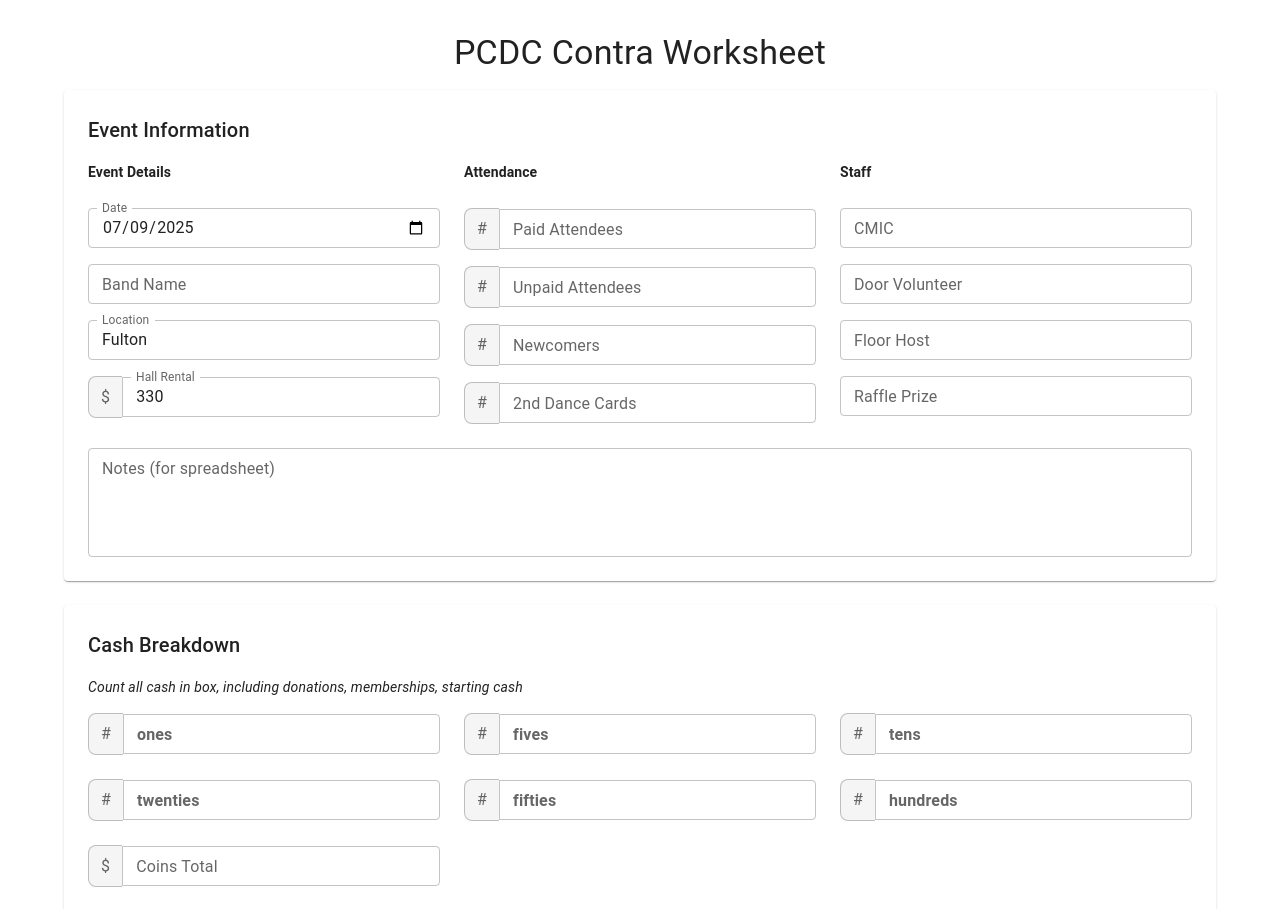
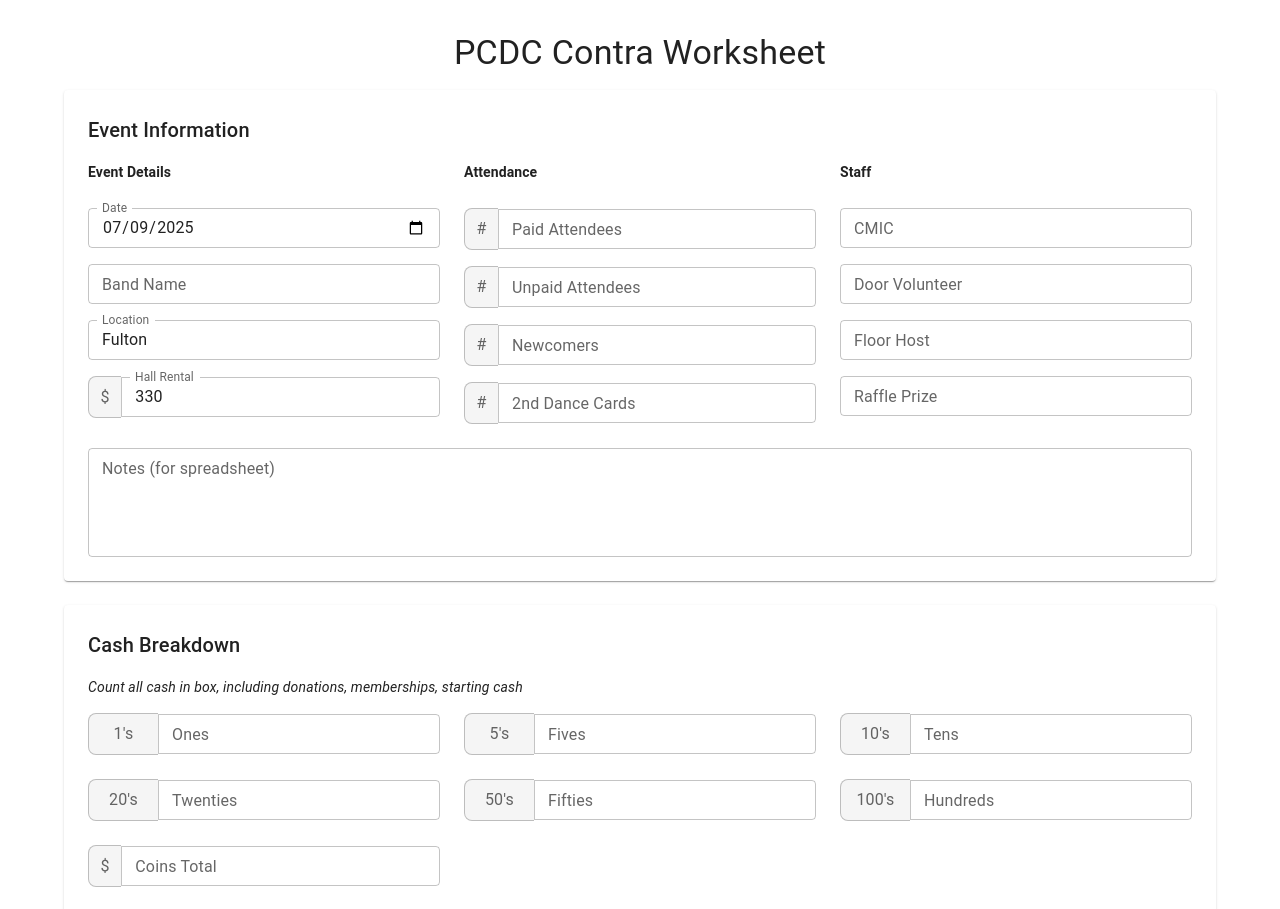
Before and after one commit to ashgoren/contra-worksheet, a React (Vite) app: page / in a window 1280 px wide. Shown: the top 909 px of the page. Built offline with nearby package versions, Linux system fonts and the light colour scheme; some icons are missing.

Commit message:
change adornment appearance for cash boxes

```diff
--- a/src/components/inputs.tsx
+++ b/src/components/inputs.tsx
@@ -36,11 +36,13 @@ export const RHFTextField = ({ name, label, type = 'text', size = 'small', ...re
 
 interface RHFAdornedFieldProps extends Omit<RHFTextFieldProps, 'type'> {
   adornment: string;
+  adornmentWidth?: string | number;
 }
-export const RHFAdornedField = ({ name, label, adornment,...rest }: RHFAdornedFieldProps) => {
+export const RHFAdornedField = ({ name, label, adornment, adornmentWidth, ...rest }: RHFAdornedFieldProps) => {
   return (
     <Stack direction='row' alignItems='center'>
       <Box sx={{
+        minWidth: adornmentWidth || 0,
         display: 'flex',
         alignItems: 'center',
         justifyContent: 'center',
--- a/src/components/sections/CashBreakdownSection.tsx
+++ b/src/components/sections/CashBreakdownSection.tsx
@@ -30,12 +30,24 @@ export const CashBreakdownSection = () => {
       </Typography>
 
     <Grid container spacing={3}>
-        <CashField name='ones' />
-        <CashField name='fives' />
-        <CashField name='tens' />
-        <CashField name='twenties' />
-        <CashField name='fifties' />
-        <CashField name='hundreds' />
+      <Grid size={{ xs: 12, sm: 4 }}>
+        <RHFAdornedField name='ones' label='Ones' adornment="1's" adornmentWidth='70px' fullWidth />
+      </Grid>
+      <Grid size={{ xs: 12, sm: 4 }}>
+        <RHFAdornedField name='fives' label='Fives' adornment="5's" adornmentWidth='70px' fullWidth />
+      </Grid>
+      <Grid size={{ xs: 12, sm: 4 }}>
+        <RHFAdornedField name='tens' label='Tens' adornment="10's" adornmentWidth='70px' fullWidth />
+      </Grid>
+      <Grid size={{ xs: 12, sm: 4 }}>
+        <RHFAdornedField name='twenties' label='Twenties' adornment="20's" adornmentWidth='70px' fullWidth />
+      </Grid>
+      <Grid size={{ xs: 12, sm: 4 }}>
+        <RHFAdornedField name='fifties' label='Fifties' adornment="50's" adornmentWidth='70px' fullWidth />
+      </Grid>
+      <Grid size={{ xs: 12, sm: 4 }}>
+        <RHFAdornedField name='hundreds' label='Hundreds' adornment="100's" adornmentWidth='70px' fullWidth />
+      </Grid>
       <Grid size={{ xs: 12, sm: 4 }}>
         <RHFAdornedField name='coins' label='Coins Total' adornment='$' fullWidth slotProps={{
           htmlInput: {
@@ -54,11 +66,3 @@ export const CashBreakdownSection = () => {
     </Paper>
   );
 };
-
-const CashField = ({ name }: { name: keyof WorksheetFormData; }) => {
-  return (
-    <Grid size={{ xs: 12, sm: 4 }}>
-      <RHFAdornedField name={name} label={<strong>{name}</strong>} adornment='#' fullWidth />
-    </Grid>
-  );
-};
```
Lines whose indentation alone changed are shown as unchanged.
